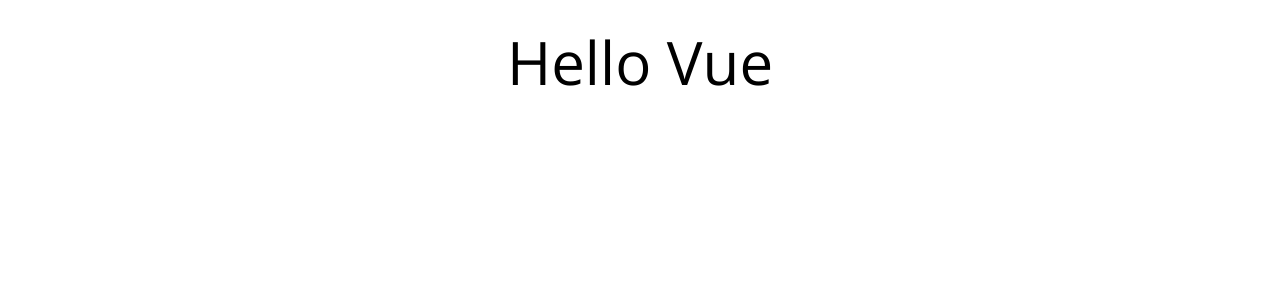
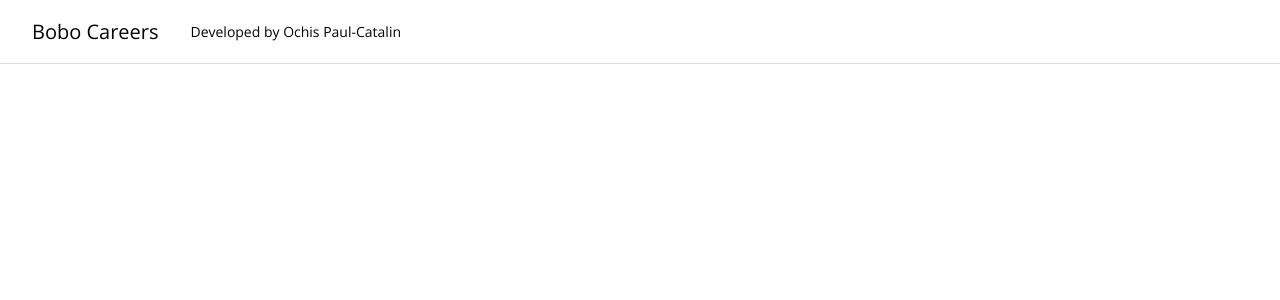
Before and after one commit to Ochis27/job-search, a Vue app: page / in a window 1280 px wide. Shown: the top 300 px of the page. Built offline with nearby package versions, Linux system fonts and the light colour scheme.

Commit message:
section 5

```diff
--- a/src/App.vue
+++ b/src/App.vue
@@ -1,5 +1,14 @@
-<script setup></script>
+<script>
+import MainNav from '@/components/MainNav.vue'
+
+export default {
+  name: 'App',
+  components: {
+    MainNav
+  }
+}
+</script>
 
 <template>
-  <h1 class="mt-8 text-6xl text-center">Hello Vue</h1>
+  <main-nav />
 </template>
--- /dev/null
+++ b/src/components/MainNav.vue
@@ -0,0 +1,27 @@
+<template>
+  <header class="w-full text-sm">
+    <div class="fixed top-0 left-0 w-full h-16 bg-white">
+      <div class="flex flex-nowrap h-full border-b border-solid border-brand-gray-1 px-8 mx-auto">
+        <a href="/" class="flex h-full items-center text-xl">{{ company }}</a>
+        <h2 class="ml-8 flex h-full items-center">
+          Developed by {{ author.firstName }} {{ author.lastName }}
+        </h2>
+      </div>
+    </div>
+  </header>
+</template>
+
+<script>
+export default {
+  name: 'MainNav',
+  data() {
+    return {
+      company: 'Bobo Careers',
+      author: {
+        firstName: 'Ochis',
+        lastName: 'Paul-Catalin'
+      }
+    }
+  }
+}
+</script>
--- a/tailwind.config.js
+++ b/tailwind.config.js
@@ -9,6 +9,11 @@
     extend: {
       fontFamily: {
         sans: ["Open Sans", ...defaultTheme.fontFamily.sans]
+      },
+      colors: {
+        "brand-gray-1": "#dadce0",
+        "brand-blue-1": "#1967d2",
+        "brand-green-1": "#137333"
       }
     },
   },
```
